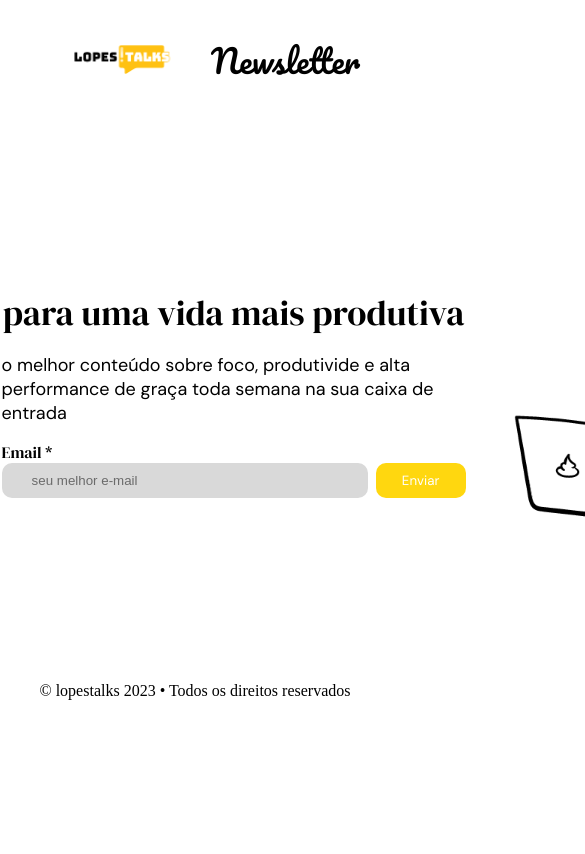
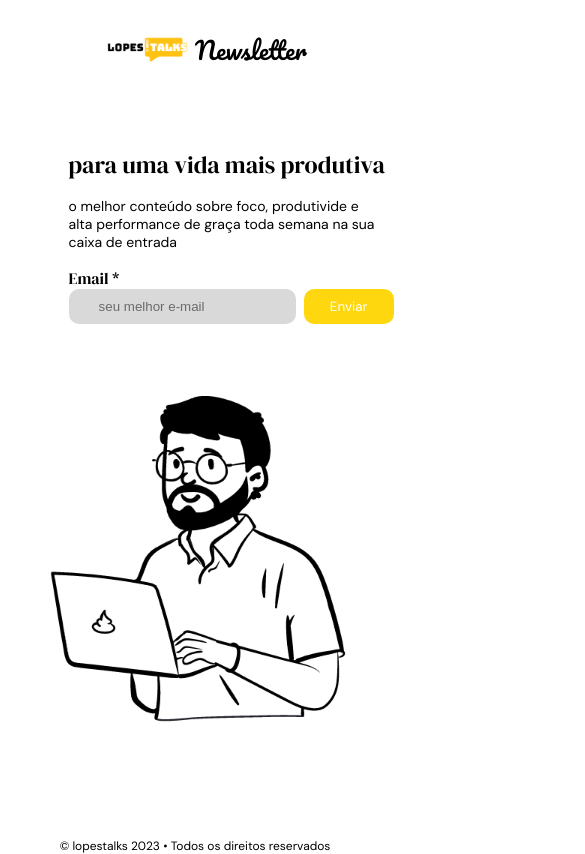
Before and after one commit to marceloakalopes/newsletter, a React (Vite) app: page / in a window 390 px wide. Shown: the top 854 px of the page, 585 px wide, since content can reach past the window. Built offline with nearby package versions, Linux system fonts and the light colour scheme.

Commit message:
Working on mobile design

```diff
--- a/src/components/Header.jsx
+++ b/src/components/Header.jsx
@@ -3,7 +3,7 @@ function Header() {
   return (
     <>
     <header>
-        <div className="container" >
+        <div className="container | header" >
             <div className="logo">
                 <img src="src\assets\new-logo-removebg-preview.png" alt="" />
             </div>
--- a/src/index.css
+++ b/src/index.css
@@ -136,10 +136,54 @@ input[type="email"]:focus {
   align-items: center;
 }
 
+.footer p {
+  font-family: var(--ff-paragraph);
+  font-weight: var(--fw-regular);
+  font-size: 12px;
+}
 
-/* @media (max-width:50rem) {
+
+@media (max-width:50rem) {
+    .container {
+      grid-template-columns: 1fr;
+    }
+
+    .header {
+      display: grid;
+      grid-template-columns: 1fr 1fr;
+    }
+
+    .logo, .newsletter {
+      display: flex;
+      align-items: center;
+      padding: 0;
+
+    }
+
+    .logo img {
+      height: 100px;
+    }
+
+    .newsletter h1 {
+      font-size: 24px;
+    }
+
+    .text h1 {
+      font-size: 24px;
+    }
+
+    .fit p {
+      font-size: 14px;
+    }
+
+    .fit {
+      width: 316px;
+    }
+
+
+
+
+
+
 
   }
-}
-
-*/
```
